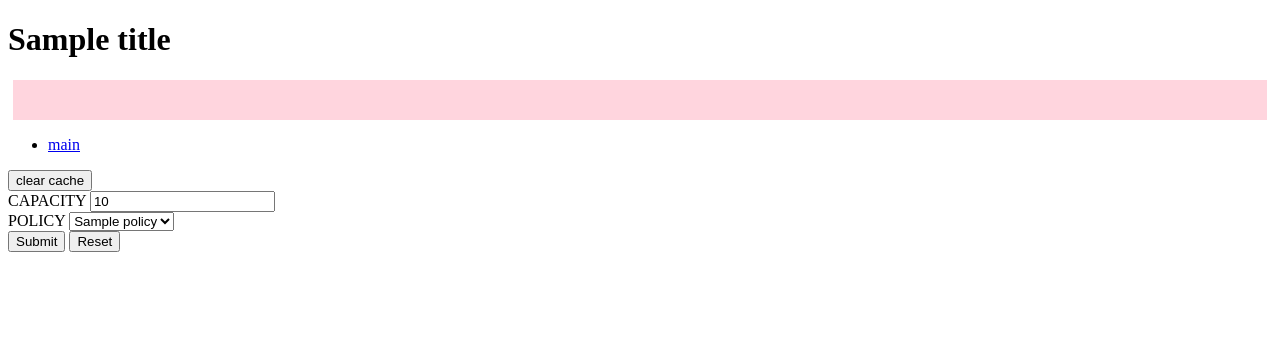
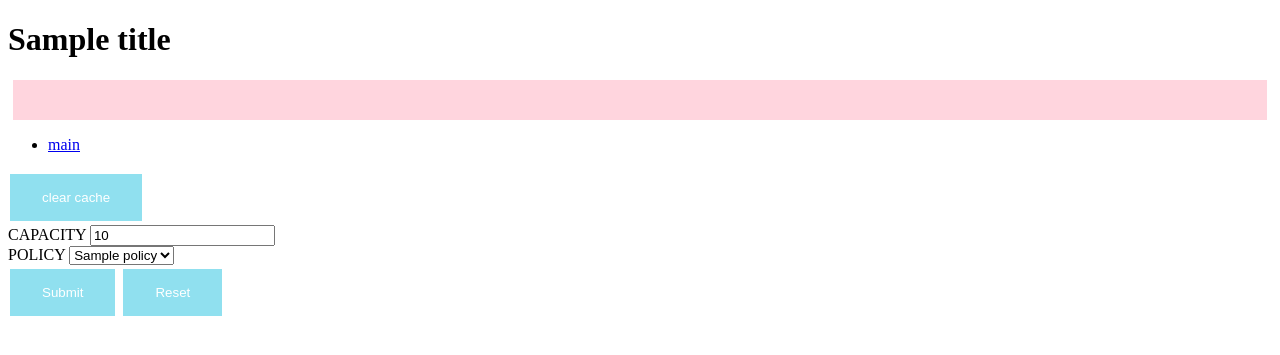
Before and after one commit to jishengx97/ece1779, a Python web app: template frontendapp/templates/pages/config/config_form.html in a window 1280 px wide. Shown: the top 355 px of the page. Run offline with Jinja, Linux system fonts and the light colour scheme; the template is opened without the code that fills it: most values are stand-ins (such as "Sample title", 1, 10 or a date in 2020).

Commit message:
add botton style

```diff
--- a/frontendapp/templates/base.html
+++ b/frontendapp/templates/base.html
@@ -9,6 +9,15 @@
                 color: #970020;
                 background-color: #ffd5de;
             }
+            input[type=button], input[type=submit], input[type=reset] {
+                background-color: #90e0ef;
+                border: none;
+                color: white;
+                padding: 16px 32px;
+                text-decoration: none;
+                margin: 4px 2px;
+                cursor: pointer;
+            }
         </style>
     </head>
     <body>
```
